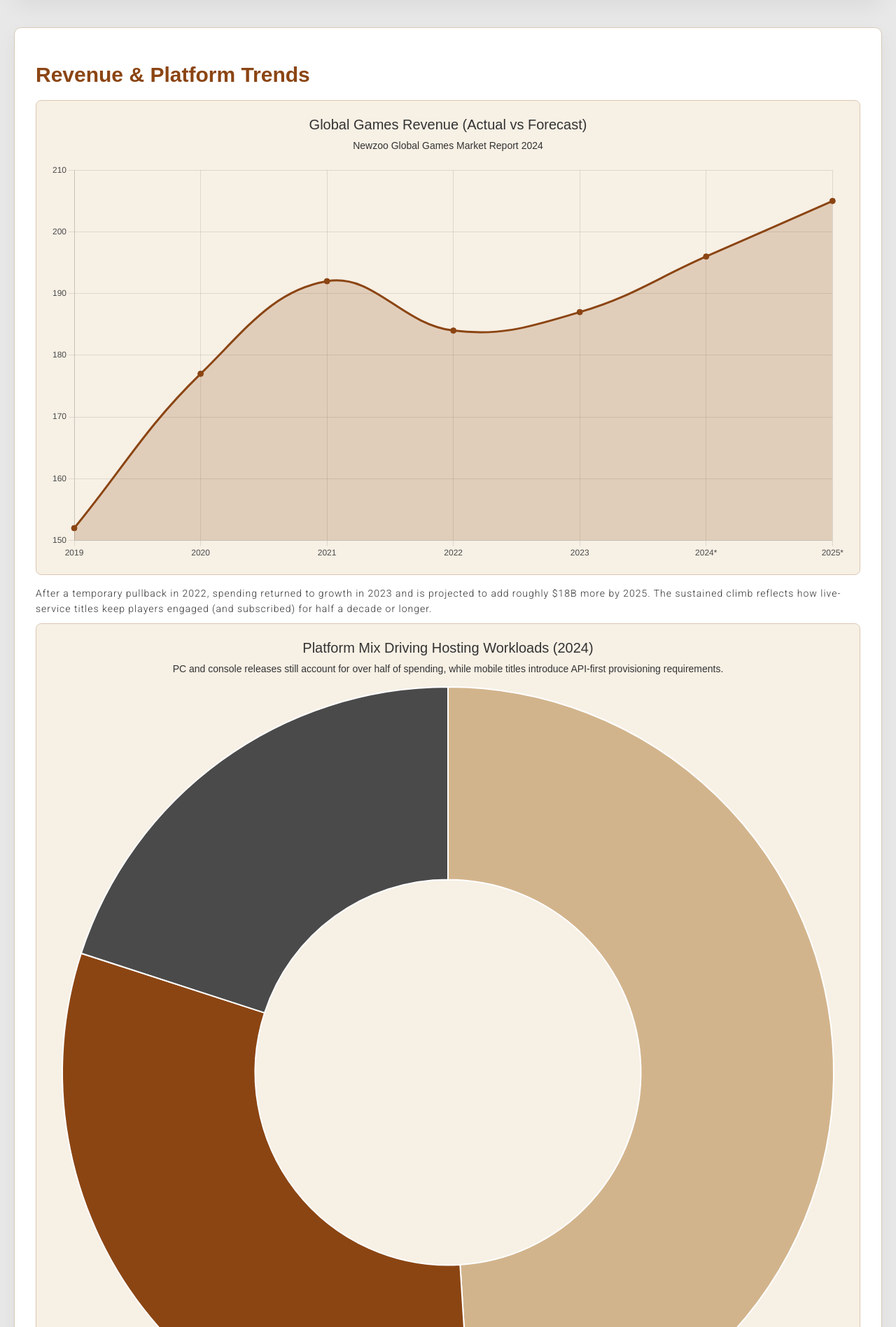
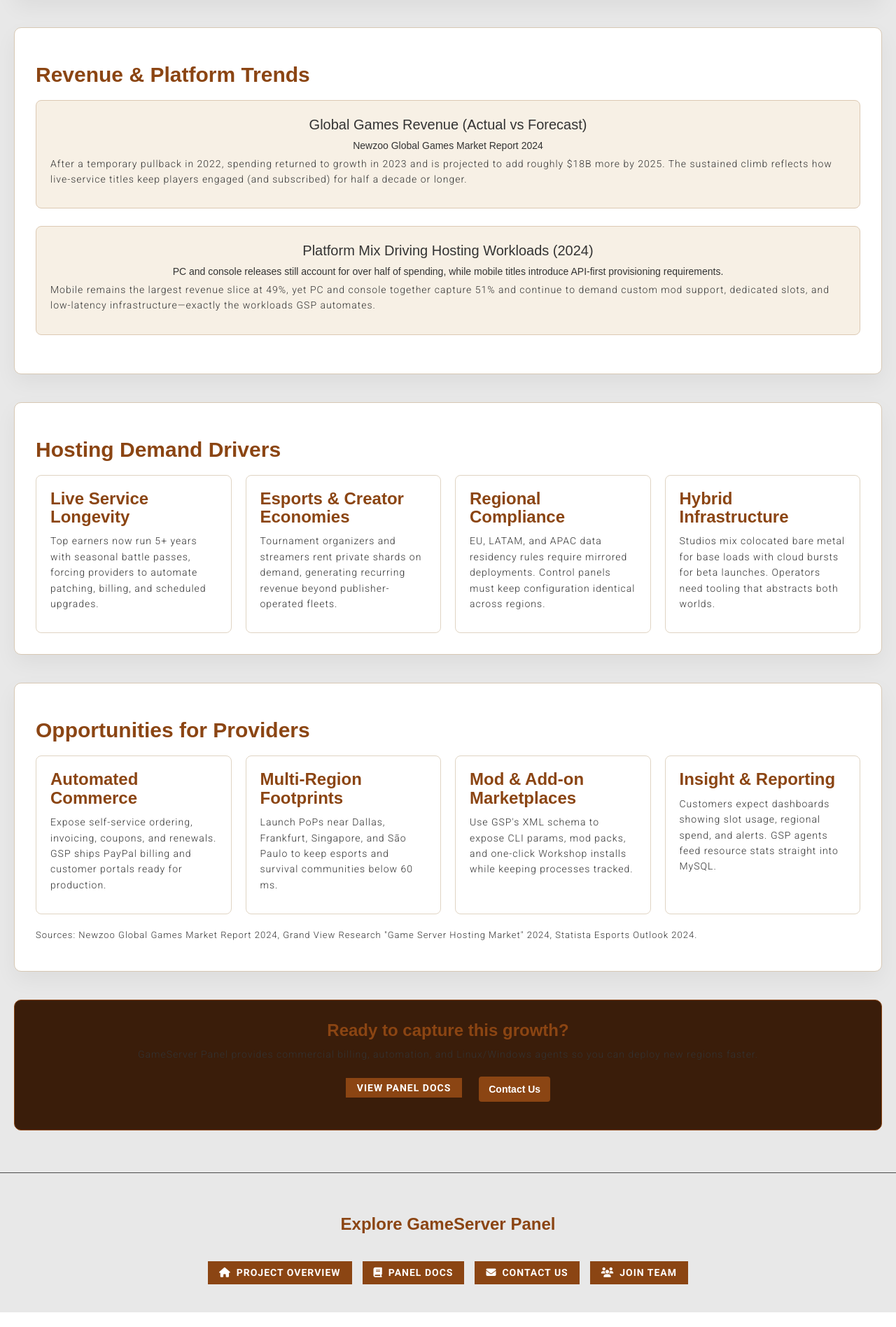
Before and after one commit to RunlevelSystems/RL-website, a PHP site: page /projects/gameserver-panel/industry-stats.php in a window 1280 px wide. Shown: the part 891-2788 px from the top of the page at 70% size. After the commit the page ends 2767 px from the top, so only its background shows below. Run offline with PHP 8.4, Linux system fonts and the light colour scheme.

Commit message:
fixed industry?

```diff
--- a/projects/gameserver-panel/industry-stats.php
+++ b/projects/gameserver-panel/industry-stats.php
@@ -76,15 +76,17 @@ $page_title_thin = 'Stats';
             <div class="chart-container">
                 <div class="chart-title">Global Games Revenue (Actual vs Forecast)</div>
                 <div class="chart-description">Newzoo Global Games Market Report 2024</div>
-                <canvas id="globalRevenueChart"></canvas>
+
+                <p style="color:#4a4a4a; margin-top:-10px;">After a temporary pullback in 2022, spending returned to growth in 2023 and is projected to add roughly $18B more by 2025. The sustained climb reflects how live-service titles keep players engaged (and subscribed) for half a decade or longer.</p>
             </div>
-            <p style="color:#4a4a4a; margin-top:-10px;">After a temporary pullback in 2022, spending returned to growth in 2023 and is projected to add roughly $18B more by 2025. The sustained climb reflects how live-service titles keep players engaged (and subscribed) for half a decade or longer.</p>
+
             <div class="chart-container">
                 <div class="chart-title">Platform Mix Driving Hosting Workloads (2024)</div>
                 <div class="chart-description">PC and console releases still account for over half of spending, while mobile titles introduce API-first provisioning requirements.</div>
-                <canvas id="platformChart"></canvas>
+
+            <p style="color:#4a4a4a; margin-top:-10px;">Mobile remains the largest revenue slice at 49%, yet PC and console together capture 51% and continue to demand custom mod support, dedicated slots, and low-latency infrastructure—exactly the workloads GSP automates.</p>
+
             </div>
-            <p style="color:#4a4a4a; margin-top:-10px;">Mobile remains the largest revenue slice at 49%, yet PC and console together capture 51% and continue to demand custom mod support, dedicated slots, and low-latency infrastructure—exactly the workloads GSP automates.</p>
         </div>
 
         <div class="stats-section">
```
